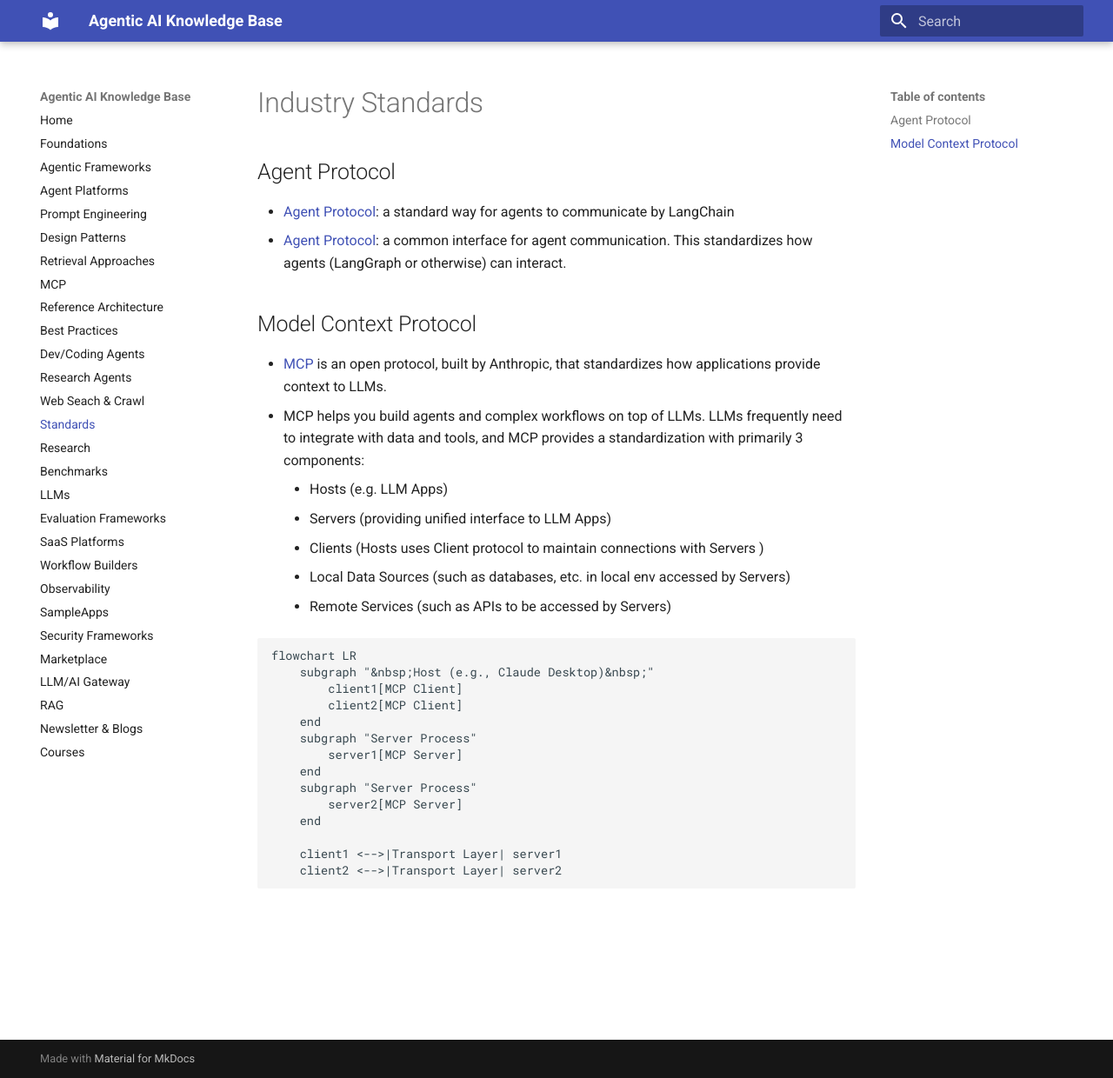
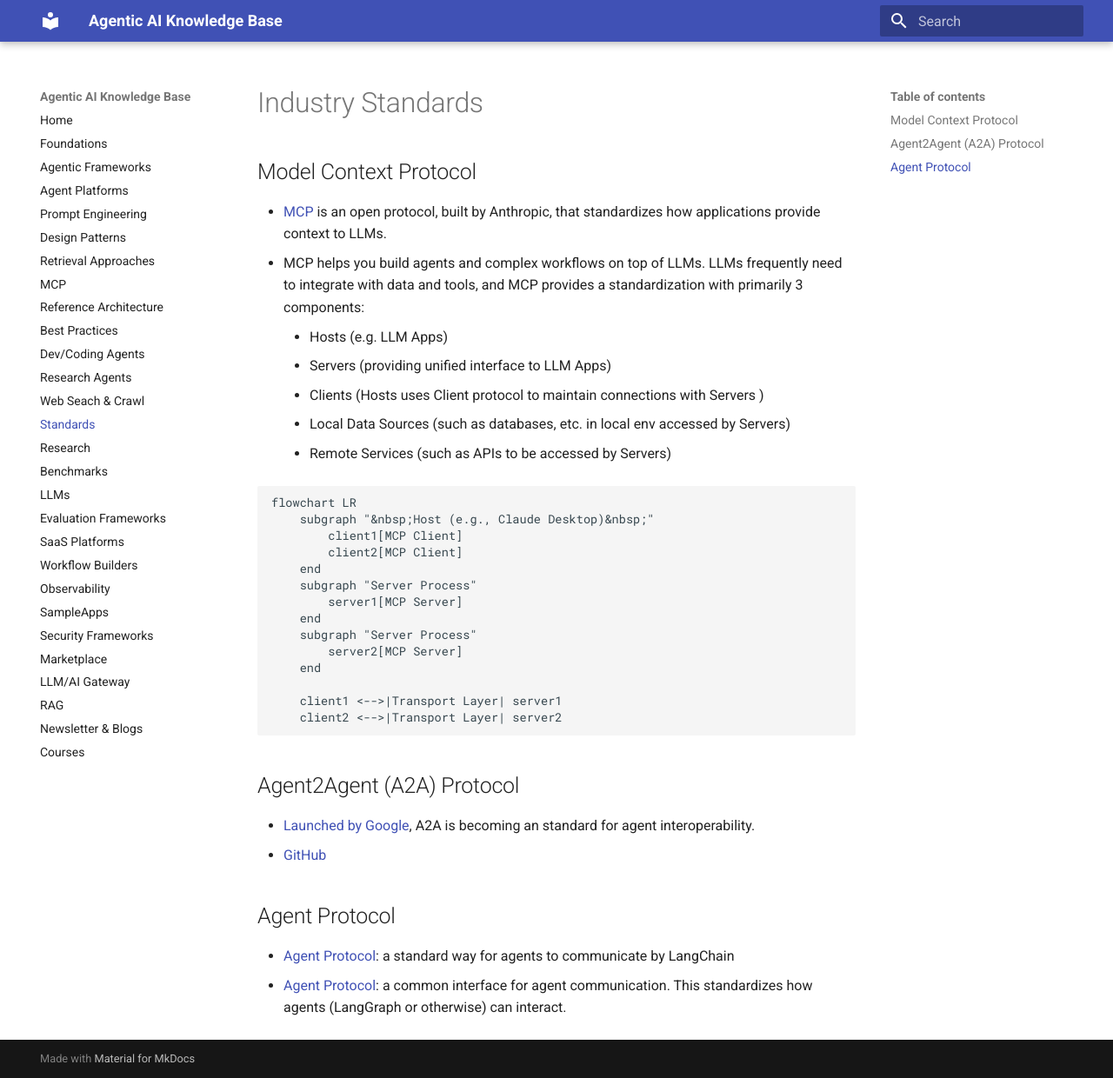
Before and after one commit to ankurkumarz/agentic-ai-knowledge-base, an MkDocs documentation site: the page built from docs/Standards/README.md, in a window 1280 px wide and 1240 px high. Shown: the whole window at 87% size. Built offline with MkDocs 1.6.1 and Material for MkDocs 9.7.7, drawn with Linux system fonts in a browser that asks for light colours.

Commit message:
Update README.md with A2A

````diff
--- a/docs/Standards/README.md
+++ b/docs/Standards/README.md
@@ -31,3 +26,14 @@ flowchart LR
     client1 <-->|Transport Layer| server1
     client2 <-->|Transport Layer| server2
 ```
+
+## Agent2Agent (A2A) Protocol
+
+- [Launched by Google](https://developers.googleblog.com/en/a2a-a-new-era-of-agent-interoperability/), A2A is becoming an standard for agent interoperability.
+- [GitHub](https://google.github.io/A2A/)
+
+
+## Agent Protocol
+
+- [Agent Protocol](https://blog.langchain.dev/agent-protocol-interoperability-for-llm-agents/): a standard way for agents to communicate by LangChain
+- [Agent Protocol](https://github.com/langchain-ai/agent-protocol): a common interface for agent communication. This standardizes how agents (LangGraph or otherwise) can interact.
````
Also changed, not shown: other parts of docs/Standards/README.md (+0 -5 lines).
